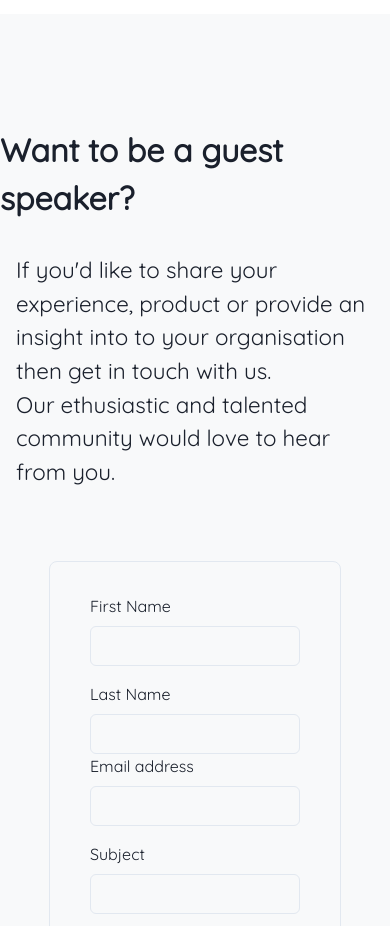
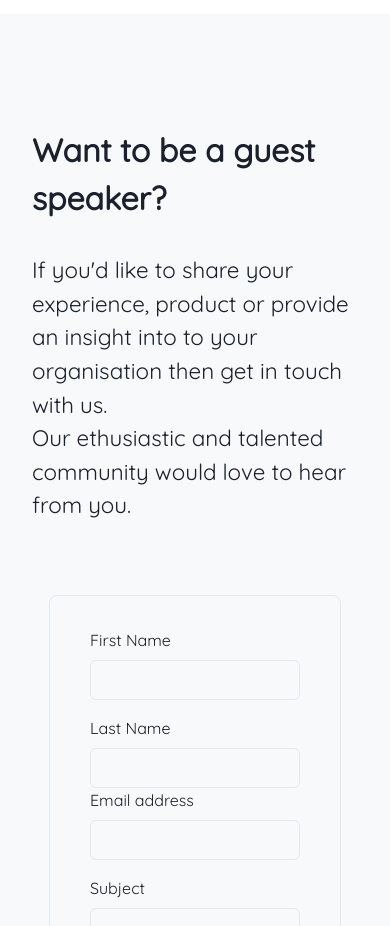
Before and after one commit to Lindris/final-project-repo-hugs-for-bugs, a Next.js app: page / in a window 390 px wide. Shown: the part 2960-3886 px from the top of the page. Built offline with nearby package versions, Linux system fonts and the light colour scheme; no server answers.

Commit message:
Amended header(s) on emailcontact to be more responsive

```diff
--- a/components/emailform/emailform.js
+++ b/components/emailform/emailform.js
@@ -40,10 +40,10 @@ export default function ContactUs() {
 
   return (
     <>
-      <Flex my="2em" flexDirection={"column"} alignItems="center">
+      <Flex my="2em" flexDirection={"column"} alignItems="center" px={{ base: "2em" }}>
         <SubHeader content={"Want to be a guest speaker?"} />
       </Flex>
-      <Flex my="2em" flexDirection={"column"} alignItems="center" mx="1em">
+      <Flex my="2em" flexDirection={"column"} alignItems="center" px={{ base: "2em" }}>
         <Paragraph fontSize="1.4em" content={"If you'd like to share your experience, product or provide an insight into to your organisation then get in touch with us."} />
         <Paragraph fontSize="1.4em" content={"Our ethusiastic and talented community would love to hear from you."} />
       </Flex>
--- a/pages/index.js
+++ b/pages/index.js
@@ -94,7 +94,7 @@ export default function Home() {
               px="1em"
               mt=".5em"
               height={"auto"}
-              width={["100%", "50%", "75%", "700px"]}
+              width={{ base: "100%", sm: "50%", md: "75%", lg: "750px" }}
             >
               <Box pt="3em">
                 <MainImage
```
Also changed, not shown: pages/vision.js (+8 -5 lines).
